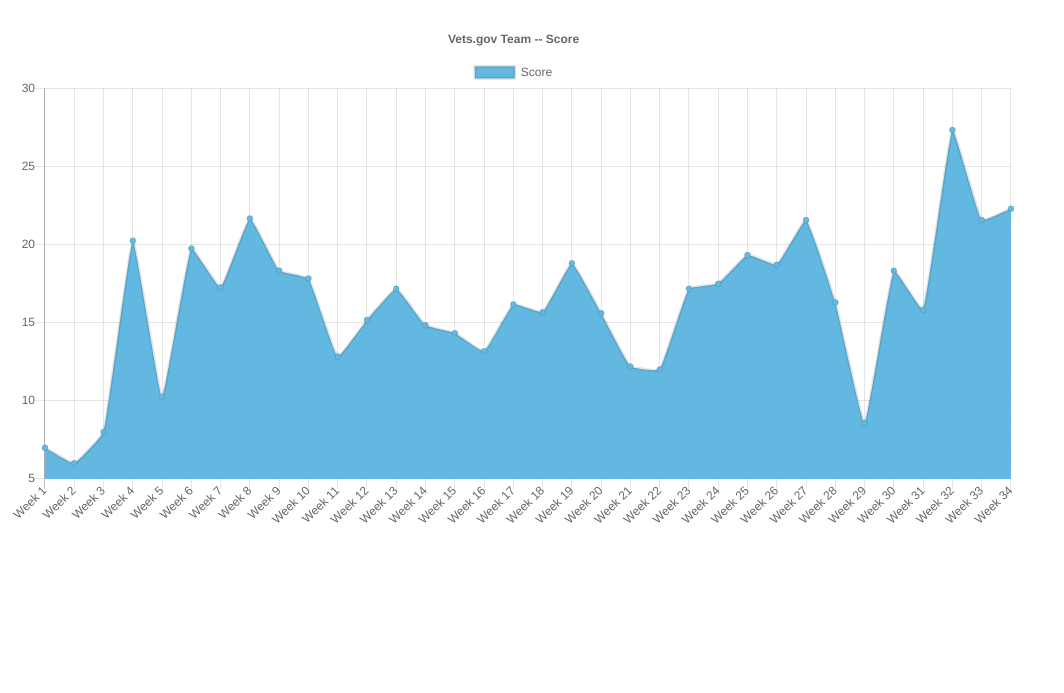
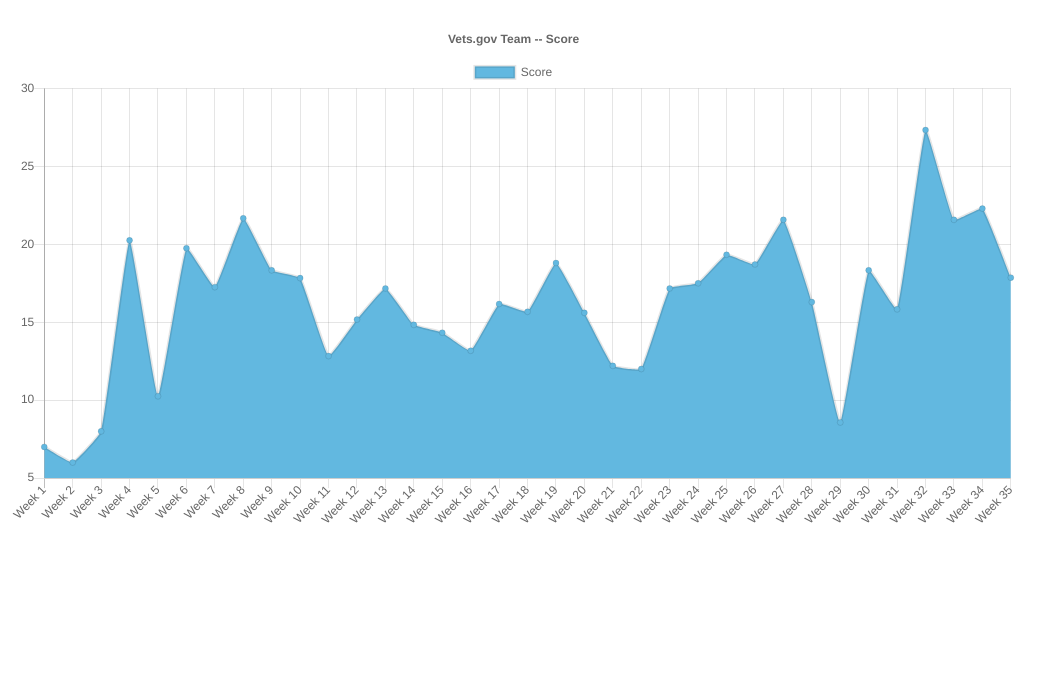
Before and after one commit to dhall/scoreboard, a plain HTML site: page index.html in a window 1280 px wide. Shown: the part 107-800 px from the top of the page, without its empty margins (0-1064 px from the left). Drawn offline with nearby package versions, Linux system fonts and the light colour scheme.

Commit message:
add week 35 (#16)

```diff
--- a/index.html
+++ b/index.html
@@ -34,11 +34,11 @@
                'Week 8', 'Week 9', 'Week 10', 'Week 11', 'Week 12', 'Week 13', 'Week 14',
                'Week 15', 'Week 16', 'Week 17', 'Week 18', 'Week 19', 'Week 20', 'Week 21',
 							 'Week 22', 'Week 23', 'Week 24', 'Week 25', 'Week 26', 'Week 27', 'Week 28',
-               'Week 29', 'Week 30', 'Week 31', 'Week 32', 'Week 33', 'Week 34'],
+               'Week 29', 'Week 30', 'Week 31', 'Week 32', 'Week 33', 'Week 34', 'Week 35'],
 			datasets: [{
 				data: [7,6,8,20.25,10.25,19.75,17.25,21.67,18.33,17.83,12.83,15.17,17.17,14.83,14.33,
 							 13.17,16.17,15.67,18.8,15.6,12.2,12,17.17,17.5,19.33,18.71,21.57,16.29,8.57,18.33,
-               15.83,27.33,21.57,22.29],
+               15.83,27.33,21.57,22.29,17.86],
 				lineTension: 0.1,
 				backgroundColor: '#62b8e0',
 				label: 'Score'
```
